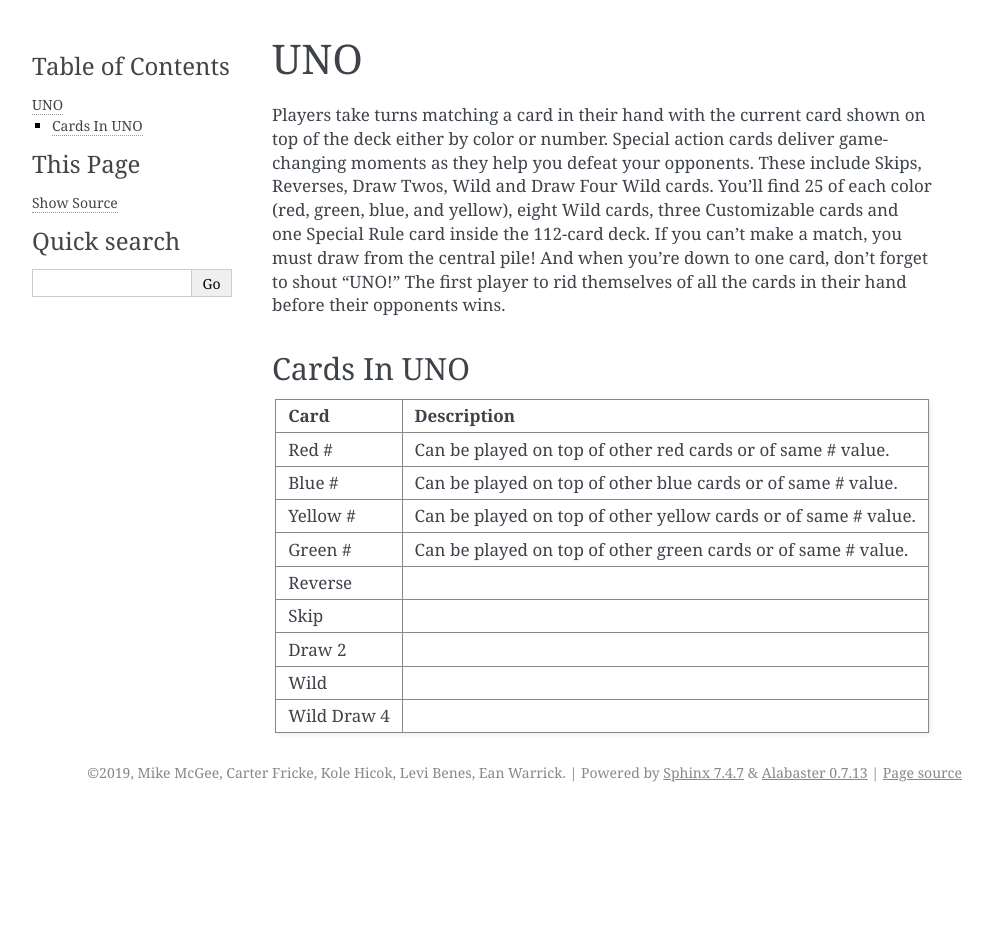
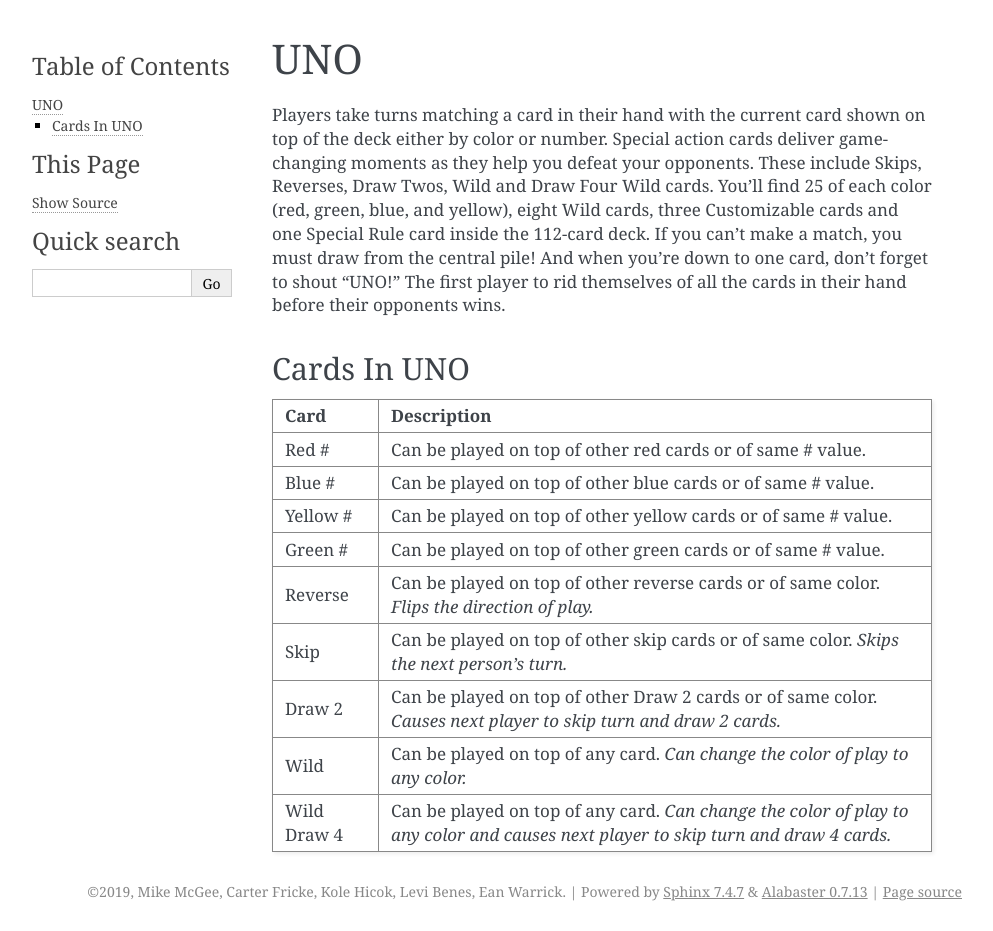
Before and after one commit to MichaelMcGee-School/Assignment_12, a Sphinx documentation site: the page built from source/uno.rst, in a window 1280 px wide. Shown: the whole page, without its empty margins (148-1141 px from the left). Built offline with Sphinx 7.4.7, drawn with Linux system fonts in a browser that asks for light colours; before the commit the page ends 900 px from its top, so only the background shows below that.

Commit message:
Final Page Push

```diff
--- a/source/uno.rst
+++ b/source/uno.rst
@@ -13,7 +13,7 @@
 the cards in their hand before their opponents wins.
 
 Cards In UNO
------------
+------------
 =========== ==============================================================
 Card        Description
 =========== ==============================================================
@@ -21,9 +21,15 @@
 Blue #      Can be played on top of other blue cards or of same # value.
 Yellow #    Can be played on top of other yellow cards or of same # value.
 Green #     Can be played on top of other green cards or of same # value.
-Reverse
-Skip
-Draw 2
-Wild
-Wild Draw 4
+Reverse     Can be played on top of other reverse cards or of same color.
+            *Flips the direction of play.*
+Skip        Can be played on top of other skip cards or of same color.
+            *Skips the next person's turn.*
+Draw 2      Can be played on top of other Draw 2 cards or of same color.
+            *Causes next player to skip turn and draw 2 cards.*
+Wild        Can be played on top of any card.
+            *Can change the color of play to any color.*
+Wild Draw 4 Can be played on top of any card.
+            *Can change the color of play to any color and causes next player
+            to skip turn and draw 4 cards.*
 =========== ==============================================================
```
Also changed, not shown: source/stranded_deep.rst (+13 -1 lines).
